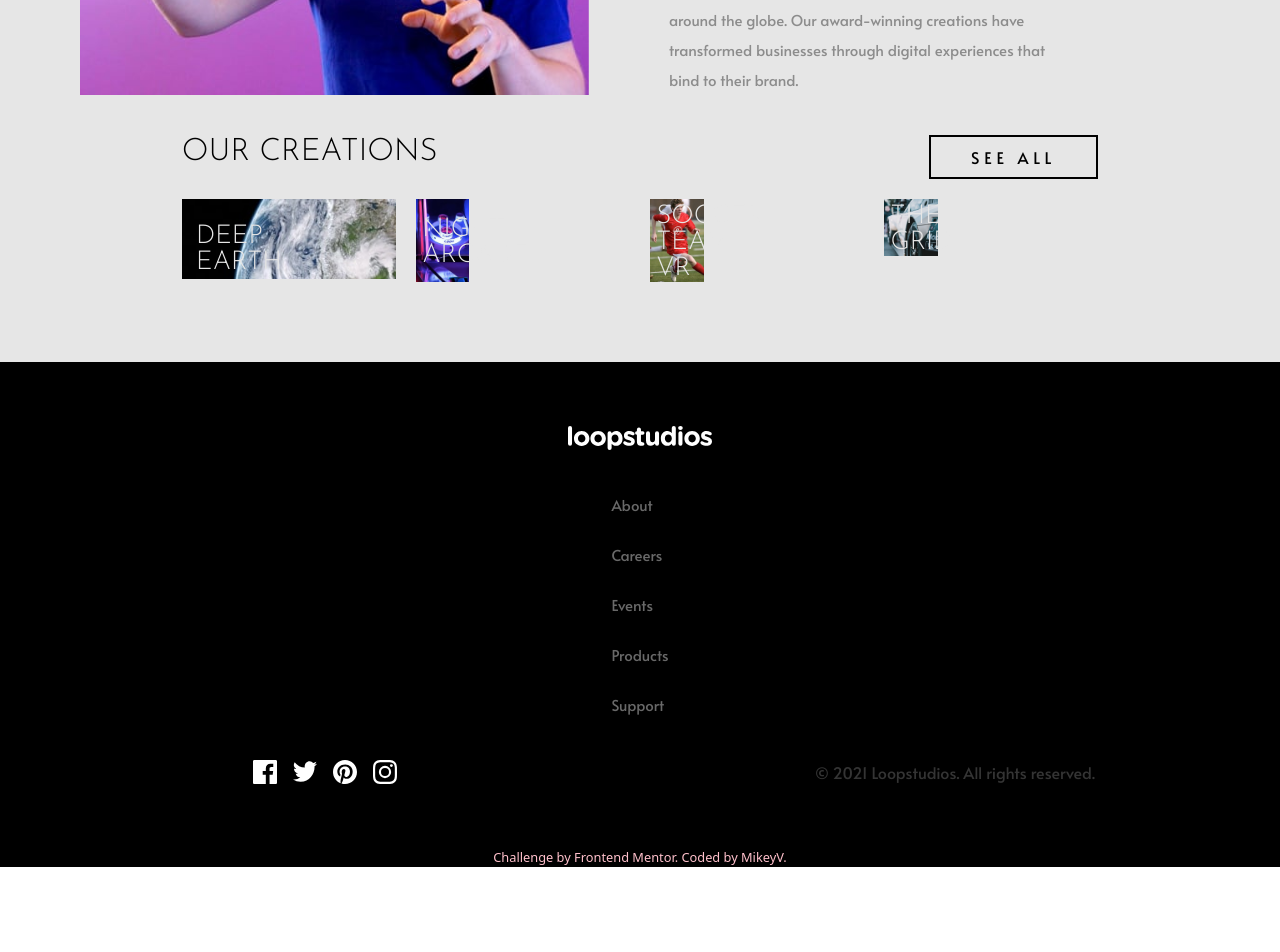
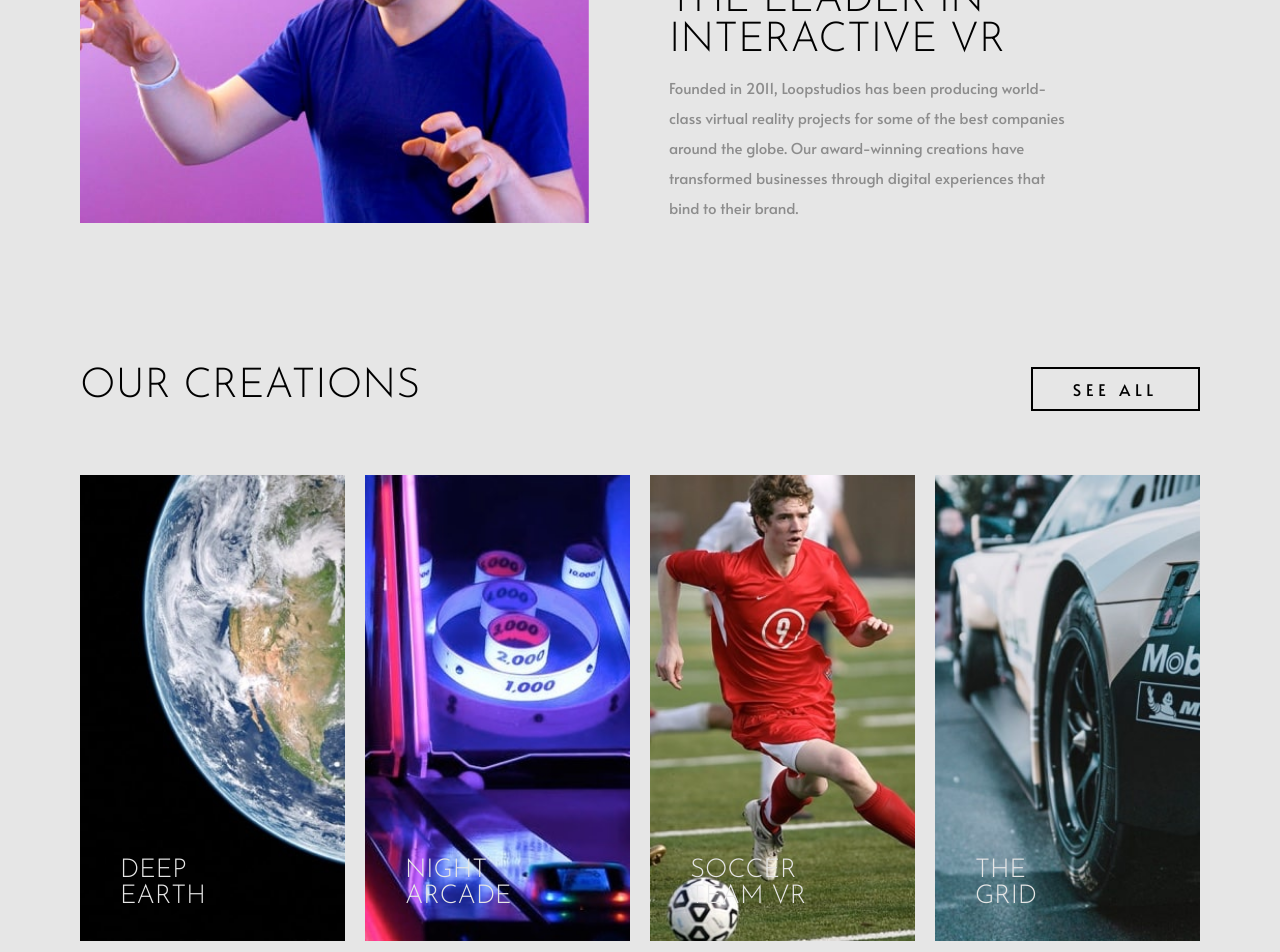
Before and after one commit to MikeyOnyedika/loopstudios-landing-page, a React (Vite) app: page / in a window 1280 px wide. Shown: the part 1020-1972 px from the top of the page. Before the commit the page ends 1887 px from the top, so only its background shows below. Built offline with nearby package versions, Linux system fonts and the light colour scheme.

Commit message:
completed responsive design

```diff
--- a/src/App.tsx
+++ b/src/App.tsx
@@ -11,12 +11,12 @@ const App = () => {
 
   return (
     <>
-      <div className='bg-hero-mobile lg:bg-hero-desktop text-white bg-cover bg-no-repeat h-screen md:h-fit flex flex-col items-center  w-full px-5 py-8 md:px-32'>
+      <div className='bg-hero-mobile lg:bg-hero-desktop text-white bg-cover bg-no-repeat h-screen md:h-fit flex flex-col items-center  w-full px-5 py-8 md:p-12 lg:p-20'>
         <Header openMobileMenu={() => setShowMobileMenu(true)} />
         <Hero />
       </div>
       <MobileMenu show={showMobileMenu} closeMobileMenu={() => setShowMobileMenu(false)} />
-      <main className='bg-white flex flex-col gap-10 px-5 py-20 md:p-12  lg:p-20 lg:items-center'>
+      <main className='bg-white flex flex-col gap-10 lg:gap-36 px-5 py-20 md:p-12 lg:py-36 lg:p-20 lg:items-center'>
         <CompanyPitch />
         <Creations />
       </main>
--- a/src/components/CompanyPitch.tsx
+++ b/src/components/CompanyPitch.tsx
@@ -1,13 +1,13 @@
 const CompanyPitch = () => {
     return (
-        <section className="grid grid-cols-1 lg:grid-cols-pitch gap-5 lg:max-w-max  ">
+        <section className="grid grid-cols-1 md:grid-cols-pitch gap-5 lg:max-w-max  ">
             <div className="bg-interactive-mobile w-full aspect-[16/11] bg-no-repeat bg-cover" />
             <div className="flex gap-3 flex-col justify-end  lg:-translate-x-1/4 ">
-                <div className="flex gap-3 flex-col text-center bg-white p-5 lg:pt-16 lg:pb-0 lg:pr-0 lg:pl-20 lg:text-start ">
+                <div className="flex gap-3 flex-col text-center bg-white p-5  lg:pt-16 lg:pb-0 lg:pr-0 lg:pl-20 lg:text-start ">
                     <h2 className="text-black uppercase font-sans-lg text-md lg:text-xl">
                         The leader in interactive VR
                     </h2>
-                    <p className="font-sans-sm text-body-copy  text-gray">
+                    <p className="font-sans-sm text-body-copy text-gray">
                         Founded in 2011, Loopstudios has been producing world-class virtual reality
                         projects for some of the best companies around the globe. Our award-winning
                         creations have transformed businesses through digital experiences that bind
--- a/src/components/Creations.tsx
+++ b/src/components/Creations.tsx
@@ -46,13 +46,10 @@ const Creations = () => {
       text2: "borealis"
     }, {
       id: 7,
-
       mobile: "curiosity-mobile",
       desktop: "curiosity-desktop",
       text1: "the",
       text2: "curiosity"
-
-
     }, {
       id: 8,
       mobile: "fisheye-mobile",
@@ -62,43 +59,49 @@ const Creations = () => {
 
     }
   ]
+
+  const gridItem = `aspect-[16/6] lg:aspect-[9/16] lg:justify-between bg-no-repeat bg-cover lg:bg-contain flex  items-end justify-start text-sans-lg px-1 leading-none h-max`
+
+  const gridTextWrapper = `flex p-5 lg:p-9`
   return (
-    <section className="flex flex-col gap-5">
-      <div className="flex justify-center lg:justify-between">
-        <h2 className="justify-self-center  text-black uppercase font-sans-lg text-md lg:text-lg text-center">
+    <section className="flex flex-col gap-16  w-full items-center max-w-max">
+      <div className="flex justify-center md:justify-between w-full">
+        <h2 className="text-black uppercase font-sans-lg text-md lg:text-xl">
           Our creations
         </h2>
         <SeeAllBtn hiddenOnMobile={true} />
       </div>
 
-      <div className="text-white text-sm lg:text-md grid grid-cols-1 sm:grid-cols-2 lg:grid-cols-4  gap-5  font-sans-lg uppercase">
-        <div className="bg-deep-earth-mobile lg:bg-deep-earth-desktop     aspect-[16/6] bg-no-repeat bg-cover flex  items-center justify-start text-sans-lg px-1 leading-none">
-          <div className="flex flex-col mx-[5%] mt-[10%]">
-            <h4>deep</h4>
-            <h4>earth</h4>
+      <div className="text-white text-sm lg:text-md grid grid-cols-1 md:grid-cols-2 lg:grid-cols-4 gap-5 font-sans-lg uppercase w-full justify-between">
+        {
+          creations.map(item => (
+            <div className={`bg-${item.mobile} lg:bg-${item.desktop} ${gridItem} `} key={item.id}>
+              <div className={`${gridTextWrapper}`}>
+                <h4>{item.text1} <br /> {item.text2}</h4>
+              </div>
+            </div>
+          ))
+        }
+        {/* <div className={`bg-deep-earth-mobile lg:bg-deep-earth-desktop ${gridItem} `}>
+          <div className={`${gridTextWrapper}`}>
+            <h4>deep <br /> earth</h4>
           </div>
-        </div>
-        <div className="bg-night-arcade-mobile lg:bg-night-arcade-desktop  lg:w-1/4 lg:aspect-auto aspect-[16/6] bg-no-repeat bg-cover
-         flex  items-center justify-start text-sans-lg px-1 leading-none">
-          <div className="flex flex-col mx-[5%] mt-[10%]">
-            <h4>night</h4>
-            <h4>arcade</h4>
+        </div> */}
+        {/* <div className={`bg-night-arcade-mobile lg:bg-night-arcade-desktop ${gridItem}`}>
+          <div className={`${gridTextWrapper}`}>
+            <h4>night <br /> arcade</h4>
           </div>
-        </div>
-        <div className="bg-soccer-team-mobile lg:bg-soccer-team-desktop  lg:w-1/4 aspect-[16/6] bg-no-repeat bg-cover
-         flex  items-center justify-start text-sans-lg px-1 leading-none">
-          <div className="flex flex-col mx-[5%] mt-[10%]">
-            <h4>soccer</h4>
-            <h4>team vr</h4>
+        </div> */}
+        {/* <div className={`bg-soccer-team-mobile lg:bg-soccer-team-desktop ${gridItem}`}>
+          <div className={`${gridTextWrapper}`}>
+            <h4>soccer <br /> team vr</h4>
           </div>
-        </div>
-        <div className="bg-grid-mobile lg:bg-grid-desktop  lg:w-1/4 aspect-[16/6] bg-no-repeat bg-cover
-         flex  items-center justify-start text-sans-lg px-1 leading-none">
-          <div className="flex flex-col mx-[5%] mt-[10%]">
-            <h4>the</h4>
-            <h4>grid</h4>
+        </div> */}
+        {/* <div className={`bg-grid-mobile lg:bg-grid-desktop ${gridItem}`}>
+          <div className={`${gridTextWrapper}`}>
+            <h4>the <br /> grid</h4>
           </div>
-        </div>
+        </div> */}
         {/* <div className="bg-from-above-mobile lg:bg-from-above-desktop  lg:w-1/4 aspect-[16/6] bg-no-repeat bg-cover
          flex  items-center justify-start text-sans-lg px-1 leading-none">
           <div className="flex flex-col mx-[5%] mt-[10%]">
--- a/src/components/Footer.tsx
+++ b/src/components/Footer.tsx
@@ -5,13 +5,14 @@ import PinIcon from '../assets/images/icon-pinterest.svg'
 import InstaIcon from '../assets/images/icon-instagram.svg'
 import logo from '../assets/images/logo.svg'
 
-const Footer = () => {
-  return (
-    <footer className='bg-black text-white grid grid-cols-1 justify-center px-5 py-16 gap-10'>
-      <img src={logo} alt="" className="h-[1.5rem] justify-self-center" />
-      <Nav className="justify-self-center" listClassName="font-sans-sm text-gray-dark flex-col gap-5 text-body-copy" />
-
-      <div className="grid  grid-cols-1 lg:grid-cols-2 gap-5 justify-center">
+const Footer = () => (
+  <footer className=' bg-black flex justify-center lg:px-20'>
+    <div className='max-w-max text-white grid w-full grid-cols-1 lg:grid-cols-2 justify-center px-5 py-16 gap-10'>
+      <div className='flex flex-col items-center lg:items-start gap-3'>
+        <img src={logo} alt="loopstudios" className="h-[1.5rem] justify-self-center" />
+        <Nav className="justify-self-center" listClassName="font-sans-sm text-gray-dark flex-col lg:flex-row gap-5 text-body-copy" />
+      </div>
+      <div className="flex flex-col gap-5 items-center lg:items-end">
         <div className='flex gap-4 justify-center'>
           <img src={FbIcon} alt="facebook-icon" />
           <img src={TwIcon} alt="twitter-icon" className='py-[0.1rem]' />
@@ -22,10 +23,8 @@ const Footer = () => {
           © 2021 Loopstudios. All rights reserved.
         </p>
       </div>
-
-
-    </footer>
-  )
-}
+    </div>
+  </footer>
+)
 
 export default Footer
--- a/src/components/Header.tsx
+++ b/src/components/Header.tsx
@@ -3,13 +3,13 @@ import HamburgerIcon from "../assets/images/icon-hamburger.svg"
 import logo from '../assets/images/logo.svg'
 const Header: FC<{ openMobileMenu: () => void }> = ({ openMobileMenu }) => {
     return (
-        <header className="flex justify-between items-center w-full font-sans-sm max-w-max lg:pt-8">
+        <header className="flex justify-between items-center w-full font-sans-sm ">
             <img src={logo} alt="" className="h-[1.5rem]" />
             <div className="flex">
-                <button onClick={openMobileMenu} className=" lg:hidden ">
+                <button onClick={openMobileMenu} className=" md:hidden ">
                     <img src={HamburgerIcon} alt="hamburger" />
                 </button>
-                <nav className=" hidden lg:block ">
+                <nav className=" hidden md:block ">
                     <ul className="flex gap-2 lg:gap-8">
                         <li>
                             <a href="#">About</a>
--- a/src/components/Hero.tsx
+++ b/src/components/Hero.tsx
@@ -1,11 +1,10 @@
 const Hero = () => {
     return (
         <section className="flex md:my-32 justify-center items-center md:self-start h-full max-w-max">
-			  <h1 className="border-2 p-3 sm:p-5 text-lg sm:text-xl md:text-2xl lg:text-3xl uppercase font-sans-lg sm:max-w-hero-text">
-                Immersive experiences that deliver
+			  <h1 className="border-2 p-3 sm:p-5 text-lg sm:text-xl md:text-2xl lg:text-3xl uppercase font-sans-lg">
+                Immersive experiences <br /> that <br/> deliver
             </h1>
         </section>
     )
 }
-
 export default Hero
--- a/src/components/Nav.tsx
+++ b/src/components/Nav.tsx
@@ -1,24 +1,39 @@
 import { FC } from "react"
 
-export const Nav: FC<{ className: string, listClassName: string , listItem?: string}> = ({ className, listClassName, listItem }) => {
+export const Nav: FC<{ className: string, listClassName: string, listItem?: string }> = ({ className, listClassName, listItem }) => {
+    const list = [
+        {
+            id: 1,
+            title: "About"
+        },
+        {
+            id: 1,
+            title: "Careers"
+        },
+        {
+            id: 1,
+            title: "Events"
+        },
+        {
+            id: 1,
+            title: "Products"
+        },
+        {
+            id: 1,
+            title: "Support"
+        },
+    ]
+
     return (
         <nav className={className}>
             <ul className={listClassName + "  flex "}>
-                <li className={listItem || ""}>
-                    About
-                </li>
-                <li className={listItem || ""} >
-                    Careers
-                </li>
-                <li className={listItem || ""} >
-                    Events
-                </li>
-                <li className={listItem || ""} >
-                    Products
-                </li>
-                <li className={listItem || ""} >
-                    Support
-                </li>
+                {
+                    list.map(item => (
+                        <li key={item.id} className={listItem || ""}>
+                            {item.title}
+                        </li>
+                    ))
+                }
             </ul>
         </nav>
     )
```
